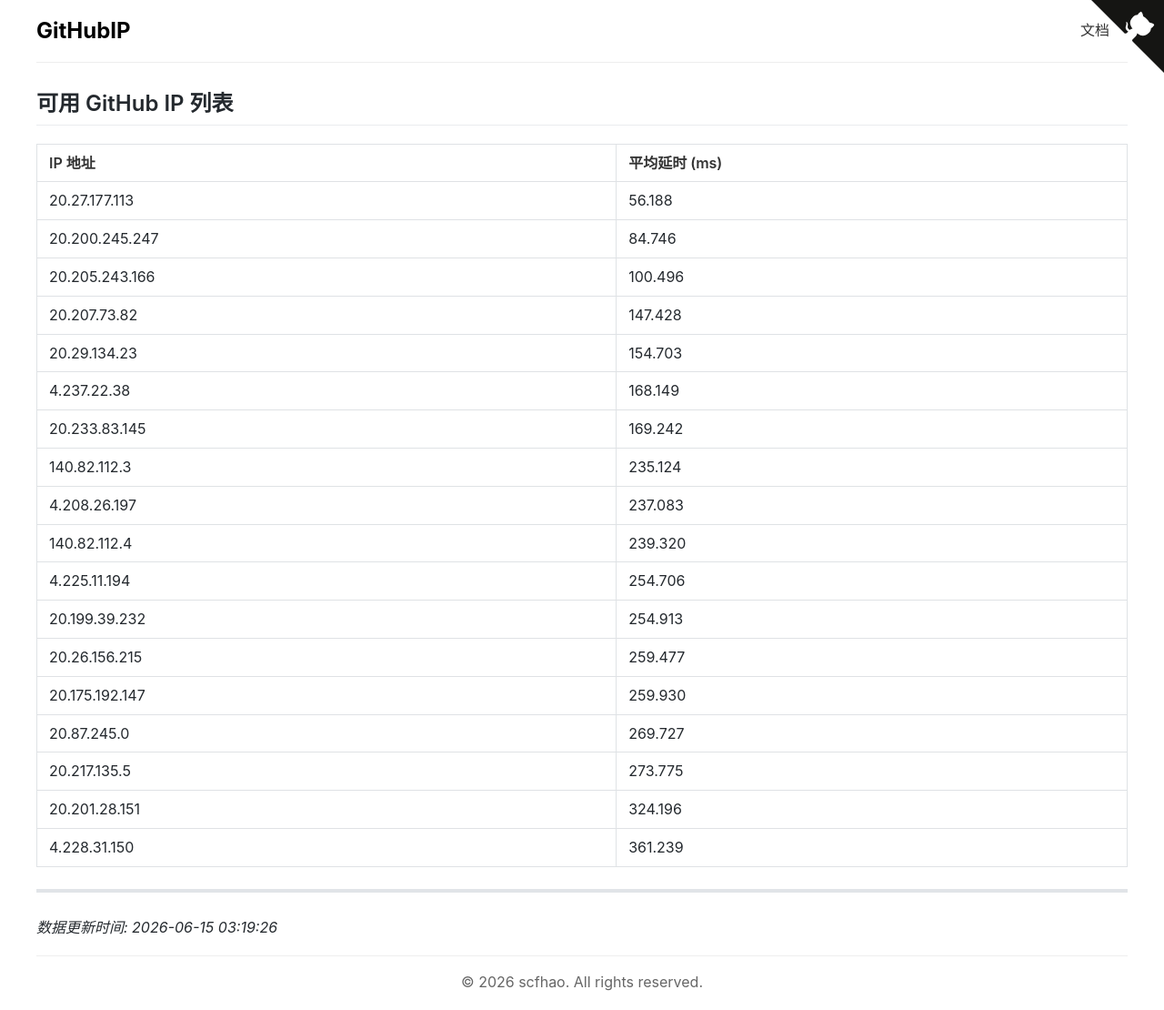
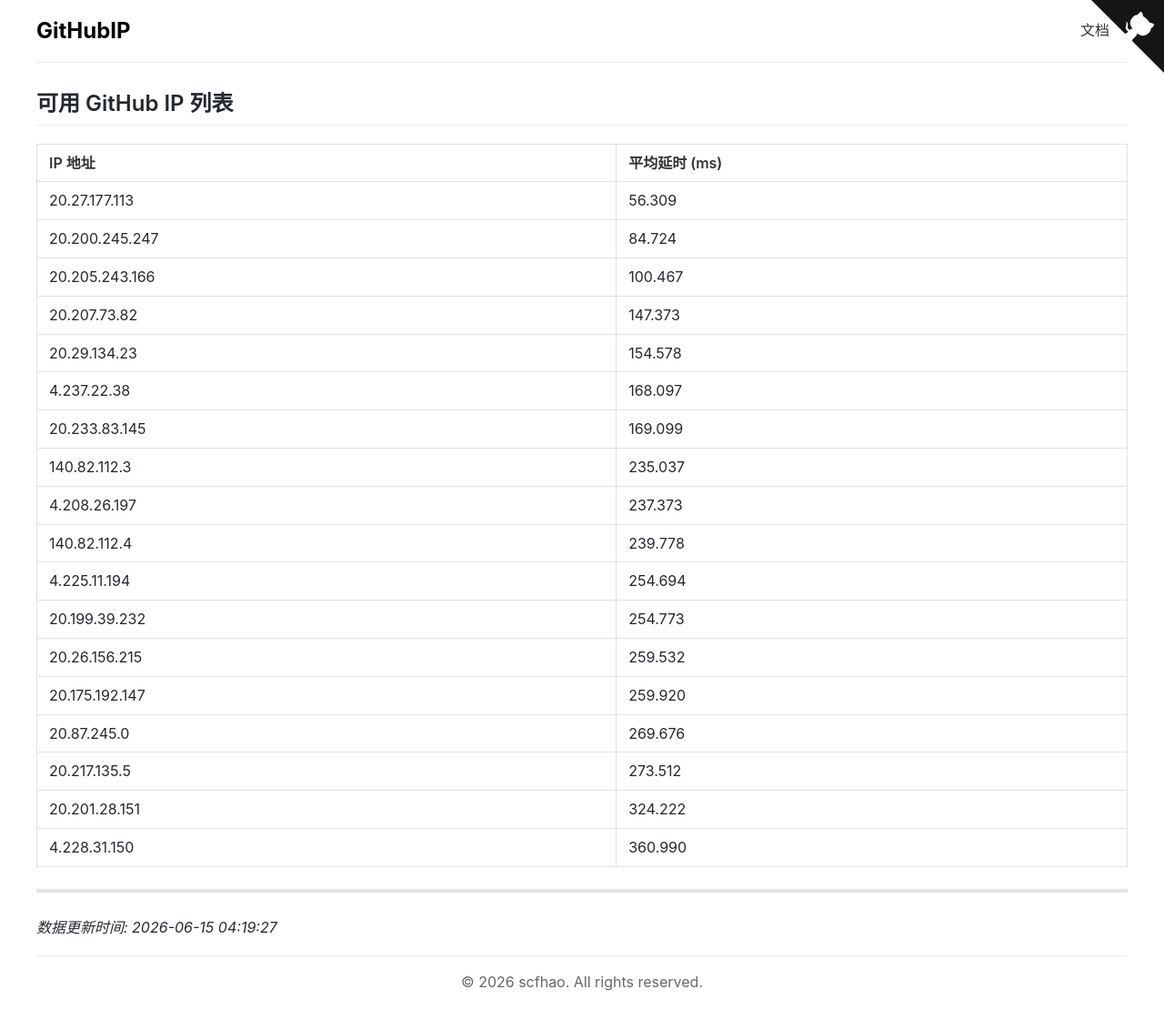
Before and after one commit to scfhao/GitHubIP, a Jekyll site: the page built from index.md, in a window 1280 px wide. Shown: the whole page at 91% size. Built offline with Jekyll 4.4.1, drawn with Linux system fonts in a browser that asks for light colours.

Commit message:
自动脚本执行 - 2026-06-15 04:19:27

```diff
--- a/index.md
+++ b/index.md
@@ -1,32 +1,32 @@
 ---
 layout: home
 title: GitHub IP 列表
-date: 2026-06-15 03:19:26
+date: 2026-06-15 04:19:27
 ---
 
 ## 可用 GitHub IP 列表
 
 | IP 地址 | 平均延时 (ms) |
 |---------|--------------|
-| 20.27.177.113 | 56.188 |
-| 20.200.245.247 | 84.746 |
-| 20.205.243.166 | 100.496 |
-| 20.207.73.82 | 147.428 |
-| 20.29.134.23 | 154.703 |
-| 4.237.22.38 | 168.149 |
-| 20.233.83.145 | 169.242 |
-| 140.82.112.3 | 235.124 |
-| 4.208.26.197 | 237.083 |
-| 140.82.112.4 | 239.320 |
-| 4.225.11.194 | 254.706 |
-| 20.199.39.232 | 254.913 |
-| 20.26.156.215 | 259.477 |
-| 20.175.192.147 | 259.930 |
-| 20.87.245.0 | 269.727 |
-| 20.217.135.5 | 273.775 |
-| 20.201.28.151 | 324.196 |
-| 4.228.31.150 | 361.239 |
+| 20.27.177.113 | 56.309 |
+| 20.200.245.247 | 84.724 |
+| 20.205.243.166 | 100.467 |
+| 20.207.73.82 | 147.373 |
+| 20.29.134.23 | 154.578 |
+| 4.237.22.38 | 168.097 |
+| 20.233.83.145 | 169.099 |
+| 140.82.112.3 | 235.037 |
+| 4.208.26.197 | 237.373 |
+| 140.82.112.4 | 239.778 |
+| 4.225.11.194 | 254.694 |
+| 20.199.39.232 | 254.773 |
+| 20.26.156.215 | 259.532 |
+| 20.175.192.147 | 259.920 |
+| 20.87.245.0 | 269.676 |
+| 20.217.135.5 | 273.512 |
+| 20.201.28.151 | 324.222 |
+| 4.228.31.150 | 360.990 |
 
 ---
 
-*数据更新时间: 2026-06-15 03:19:26*
+*数据更新时间: 2026-06-15 04:19:27*
```
